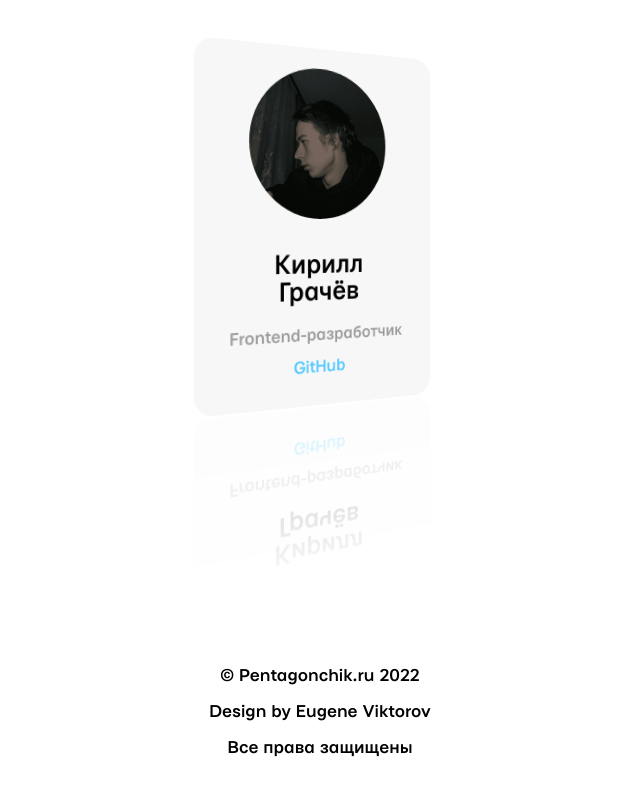
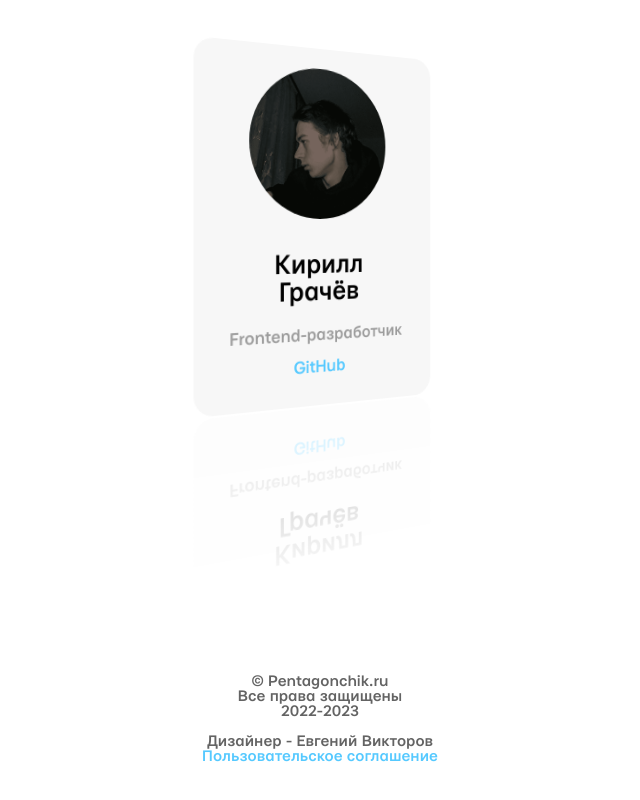
Before and after one commit to L0RDTouchMe/Pentagonchik, a plain HTML site: page index.html in a window 1280 px wide. Shown: the part 876-1676 px from the top of the page, without its empty margins (320-960 px from the left). Drawn offline with Linux system fonts and the light colour scheme.

Commit message:
Update 16.12.2022

```diff
--- a/index.html
+++ b/index.html
@@ -1,9 +1,10 @@
 <!DOCTYPE html>
-<html>
+<html lang="ru">
    <head>
       <meta charset="UTF-8">
+      <meta http-equiv="X-UA-Compatible" content="IE=edge">
       <title>Pentagonchick</title>
-      <link rel="stylesheet" href="index/main.css">
+      <link rel="stylesheet" href="index/style.css">
       <link rel="apple-touch-icon" href="icons/apple-icon(192x192).png"/>
       <link rel="apple-touch-icon" sizes="57x57" href="icons/apple-icon-57x57.png"/>
       <link rel="apple-touch-icon" sizes="60x60" href="icons/apple-icon-60x60.png"/>
@@ -21,7 +22,7 @@
       <link rel="icon" type="image/png" sizes="96x96" href="icons/favicon-96x96.png"/>
       <link rel="shortcut icon" type="image/x-icon" href="icons/favicon.ico">
       <link rel="shortcut icon" type="image/x-icon" href="favicon.ico"/>
-      <link rel="manifest" href="index/manifest.json">
+      <link rel="manifest" href="manifest.json"> <!-- В корне сайта -->
       <meta name="msapplication-TileColor" content="#ffffff">
       <meta name="msapplication-TileImage" content="icons/ms-icon-144x144.png">
       <meta name="theme-color" content="#ffffff">
@@ -115,8 +116,12 @@
                <span></span>
             </div>
          </div>
-         <div class="reserved">
-            <p>© Pentagonchik.ru 2022<br />Design by Eugene Viktorov<br />Все права защищены</p>
+         <div class="organization">
+            © Pentagonchik.ru<br>
+            Все права защищены<br>
+            2022-2023<br><br>
+            Дизайнер - Евгений Викторов<br>
+            <a href="index/files/Пользовательское соглашение.txt">Пользовательское соглашение</a>
          </div>
       </div>
    </body>
--- a/index/main.css
+++ b/index/style.css
@@ -263,9 +263,9 @@ a:hover{
         width: 25%;
    }
 }
-.reserved{
+.organization{
+    color: #636363;
     text-align: center;
-    line-height: 2;
     -webkit-user-select: text;
    /* Safari */
     -moz-user-select: text;
@@ -276,29 +276,14 @@ a:hover{
    /* Standard */
 }
 @media (min-width:280px){
-    .reserved{
-        margin-top: 15%;
+    .organization{
+        margin-top: 5em;
+        margin-bottom: 5em;
         font-size: 14px;
    }
 }
 @media (min-width:375px){
-    .reserved{
-        margin-top: 10%;
+    .organization{
         font-size: 16px;
    }
 }
-@media (min-width:425px){
-    .reserved{
-        font-size: 18px;
-   }
-}
-@media (min-width:768px){
-    .reserved{
-        margin-top: 5%;
-   }
-}
-@media (min-width:1440px){
-    .reserved{
-        margin-top: 2%;
-   }
-}
--- /dev/null
+++ b/index/style404.css
@@ -0,0 +1,96 @@
+html{
+    -webkit-user-select: none;
+   /* Safari */
+    -moz-user-select: none;
+   /* Firefox */
+    -ms-user-select: none;
+   /* IE10+/Edge */
+    user-select: none;
+   /* Standard */
+}
+a{
+    color:inherit;
+    text-decoration:none;
+    color: #32AFED;
+}
+.wrapper {
+    opacity: 0;
+}
+::-webkit-scrollbar{
+    width: 10px;
+}
+::-webkit-scrollbar-thumb{
+    border-radius: 20px;
+    background: #8b8b8b;
+}
+.preload{
+    display: block;
+    width: 100%;
+    height: 100%;
+    background: #ffffff;
+    position: fixed;
+    top: 0;
+    left: 0;
+    transition: all 0.7s ease-in-out;
+    z-index: 999;
+    pointer-events: none;
+}
+.preload.invisible{
+    top: -100%;
+    opacity: 0;
+}
+.pre_logo{
+    margin: 0;
+    position: absolute;
+    top: 50%;
+    left: 50%;
+    margin-right: -50%;
+    transform: translate(-50%, -50%);
+}
+.logo{
+    text-align: center;
+}
+.logotype{
+    width: 250px;
+    pointer-events: none;
+}
+.text{
+    font-size: 68px;
+    text-align: center;
+    color: #000000;
+    cursor: default;
+}
+.about{
+    color: #000000;
+    font-size: 32px;
+    text-align: center;
+    cursor: default;
+}
+.link{
+    font-size: 32px;
+    text-align: center;
+}
+.organization{
+    color: #636363;
+    text-align: center;
+    -webkit-user-select: text;
+   /* Safari */
+    -moz-user-select: text;
+   /* Firefox */
+    -ms-user-select: text;
+   /* IE10+/Edge */
+    user-select: text;
+   /* Standard */
+}
+@media (min-width:280px){
+    .organization{
+        margin-top: 5em;
+        margin-bottom: 5em;
+        font-size: 14px;
+   }
+}
+@media (min-width:375px){
+    .organization{
+        font-size: 16px;
+   }
+}
```
Also changed, not shown: 404.html (+12 -80 lines), Frame thumbnail.png (added), index/manifest.json (deleted), manifest.json (added), 1 other file.
